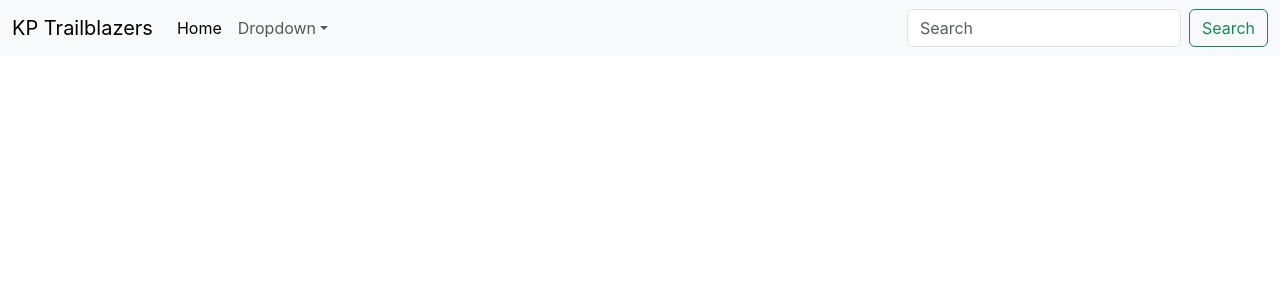
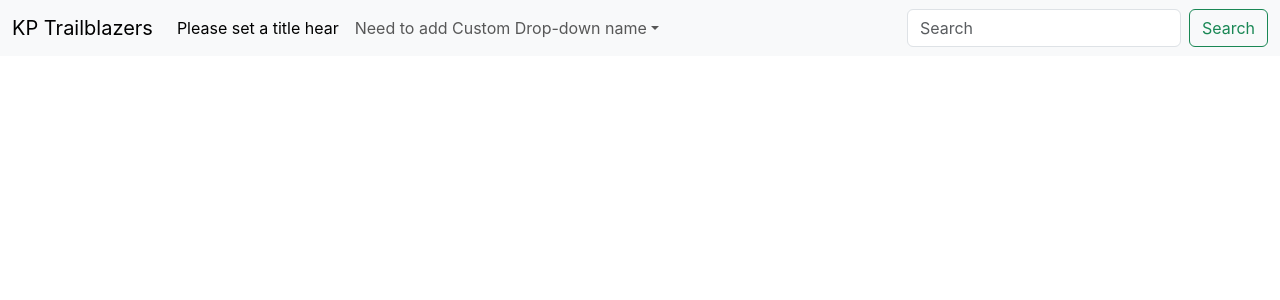
Before and after one commit to Krishnkp/React-JS-With-KP, a React (Create React App) app in the folder project-01-react/: page / in a window 1280 px wide. Shown: the top 300 px of the page. Built offline with nearby package versions, Linux system fonts and the light colour scheme.

Commit message:
Props and PropTypes

```diff
--- a/project-01-react/src/App.js
+++ b/project-01-react/src/App.js
@@ -1,38 +1,11 @@
 import './App.css';
+import Navbar from './componets/Navbar';
 
 function App() {
   return (
       <>
-        <nav className="navbar navbar-expand-lg bg-body-tertiary">
-          <div className="container-fluid">
-            <a className="navbar-brand" href="/">KP Trailblazers</a>
-            <button className="navbar-toggler" type="button" data-bs-toggle="collapse" data-bs-target="#navbarSupportedContent" aria-controls="navbarSupportedContent" aria-expanded="false" aria-label="Toggle navigation">
-              <span className="navbar-toggler-icon"></span>
-            </button>
-            <div className="collapse navbar-collapse" id="navbarSupportedContent">
-              <ul className="navbar-nav me-auto mb-2 mb-lg-0">
-                <li className="nav-item">
-                  <a className="nav-link active" aria-current="page" href="/">Home</a>
-                </li>
-                <li className="nav-item dropdown">
-                  <a className="nav-link dropdown-toggle" href="/" role="button" data-bs-toggle="dropdown" aria-expanded="false">
-                    Dropdown
-                  </a>
-                  <ul className="dropdown-menu">
-                    <li><a className="dropdown-item" href="/">Action</a></li>
-                    <li><a className="dropdown-item" href="/">Another action</a></li>
-                    <li><hr className="dropdown-divider" /></li>
-                    <li><a className="dropdown-item" href="/">Something else here</a></li>
-                  </ul>
-                </li>
-              </ul>
-              <form className="d-flex" role="search">
-                <input className="form-control me-2" type="search" placeholder="Search" aria-label="Search" />
-                <button className="btn btn-outline-success" type="submit">Search</button>
-              </form>
-            </div>
-          </div>
-        </nav>
+        {/* <Navbar title="Home" dropdown="Dropdown" /> */}
+        <Navbar  />
       </>
   );
 }
--- /dev/null
+++ b/project-01-react/src/componets/Navbar.js
@@ -0,0 +1,40 @@
+import React from 'react'
+import PropTypes from 'prop-types'
+
+export default function Navbar(props) {
+    return (
+        <nav className="navbar navbar-expand-lg bg-body-tertiary">
+            <div className="container-fluid">
+                <a className="navbar-brand" href="/">KP Trailblazers</a>
+                <button className="navbar-toggler" type="button" data-bs-toggle="collapse" data-bs-target="#navbarSupportedContent" aria-controls="navbarSupportedContent" aria-expanded="false" aria-label="Toggle navigation">
+                    <span className="navbar-toggler-icon"></span>
+                </button>
+                <div className="collapse navbar-collapse" id="navbarSupportedContent">
+                    <ul className="navbar-nav me-auto mb-2 mb-lg-0">
+                        <li className="nav-item">
+                            <a className="nav-link active" aria-current="page" href="/">{props.title}</a>
+                        </li>
+                        <li className="nav-item dropdown">
+                            <a className="nav-link dropdown-toggle" href="/" role="button" data-bs-toggle="dropdown" aria-expanded="false">
+                                {props.dropdown}
+                            </a>
+                            <ul className="dropdown-menu">
+                                <li><a className="dropdown-item" href="/">Action</a></li>
+                                <li><a className="dropdown-item" href="/">Another action</a></li>
+                                <li><hr className="dropdown-divider" /></li>
+                                <li><a className="dropdown-item" href="/">Something else here</a></li>
+                            </ul>
+                        </li>
+                    </ul>
+                    <form className="d-flex" role="search">
+                        <input className="form-control me-2" type="search" placeholder="Search" aria-label="Search" />
+                        <button className="btn btn-outline-success" type="submit">Search</button>
+                    </form>
+                </div>
+            </div>
+        </nav>
+    )
+}
+
+Navbar.propTypes = { title: PropTypes.string.isRequired, dropdown: PropTypes.string }
+Navbar.defaultProps = { title: "Please set a title hear", dropdown: "Need to add Custom Drop-down name"}
```
